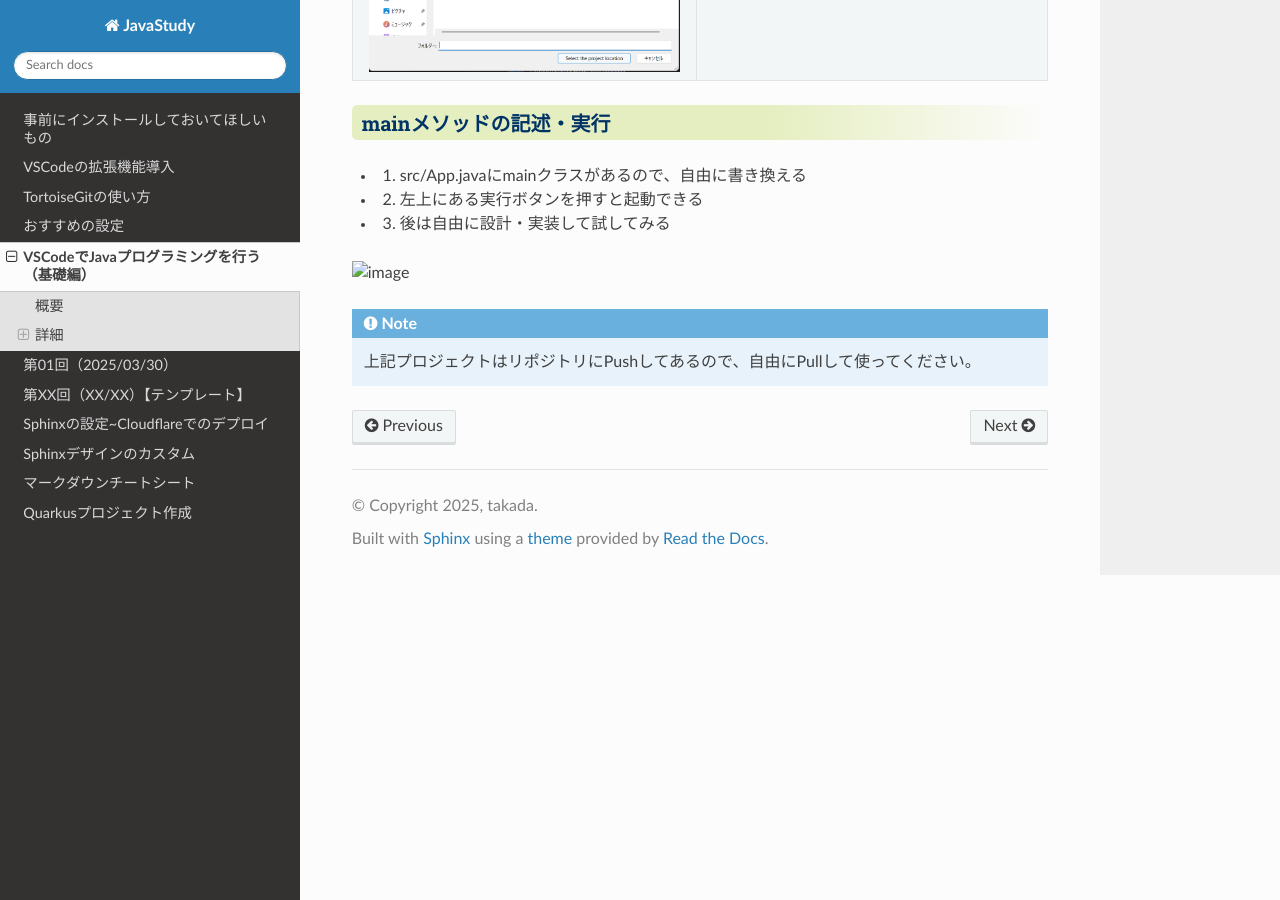
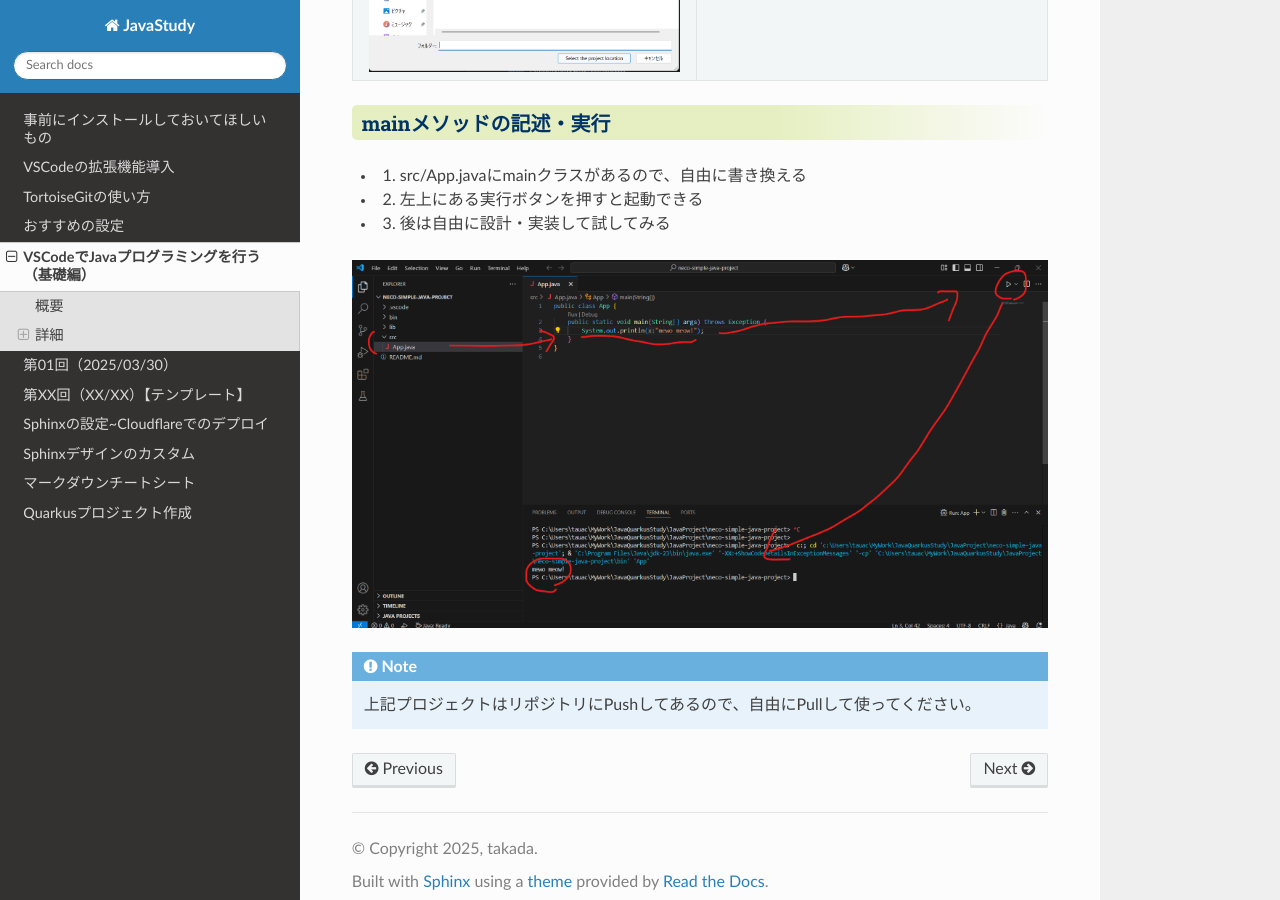
Before and after one commit to tau057/JavaStudy, a Sphinx documentation site: the page built from source/JavaProgramming/simpleProject.md, in a window 1280 px wide and 900 px high, scrolled down 1176 px. Built offline with Sphinx 7.4.7 and the Read the Docs theme 3.1.0, drawn with Linux system fonts in a browser that asks for light colours.

Commit message:
画像参照用の記述に誤りがあったため修正

````diff
--- a/source/JavaProgramming/simpleProject.md
+++ b/source/JavaProgramming/simpleProject.md
@@ -37,7 +37,7 @@ mainクラスから実行可能な、小さなプロジェクトを作成しま
 * 2. 左上にある実行ボタンを押すと起動できる
 * 3. 後は自由に設計・実装して試してみる
 
-![image](images/s_05_runMain.png)
+![image](Images/s_05_runMain.png)
 
 ```{note}
 上記プロジェクトはリポジトリにPushしてあるので、自由にPullして使ってください。
````
